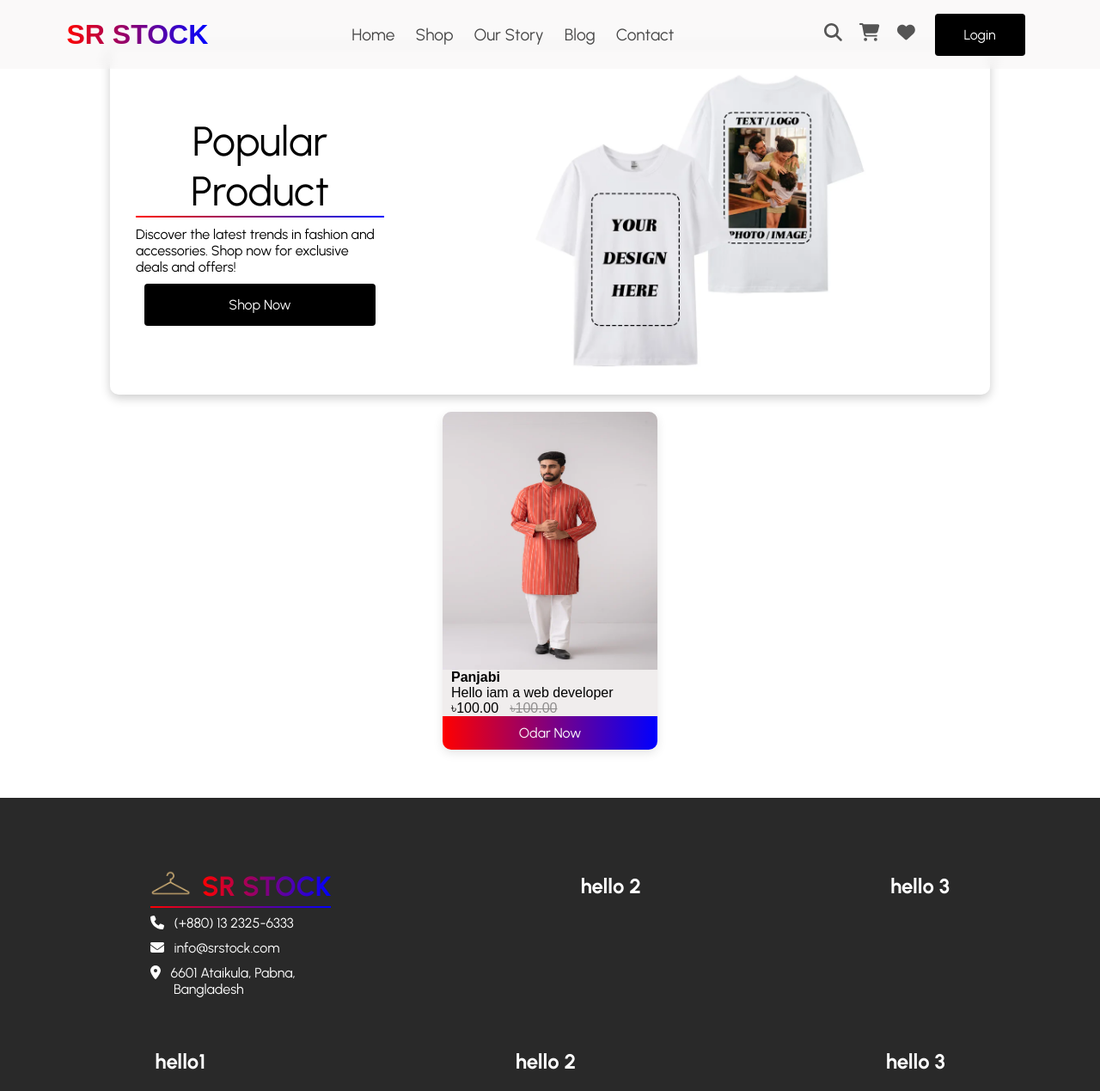
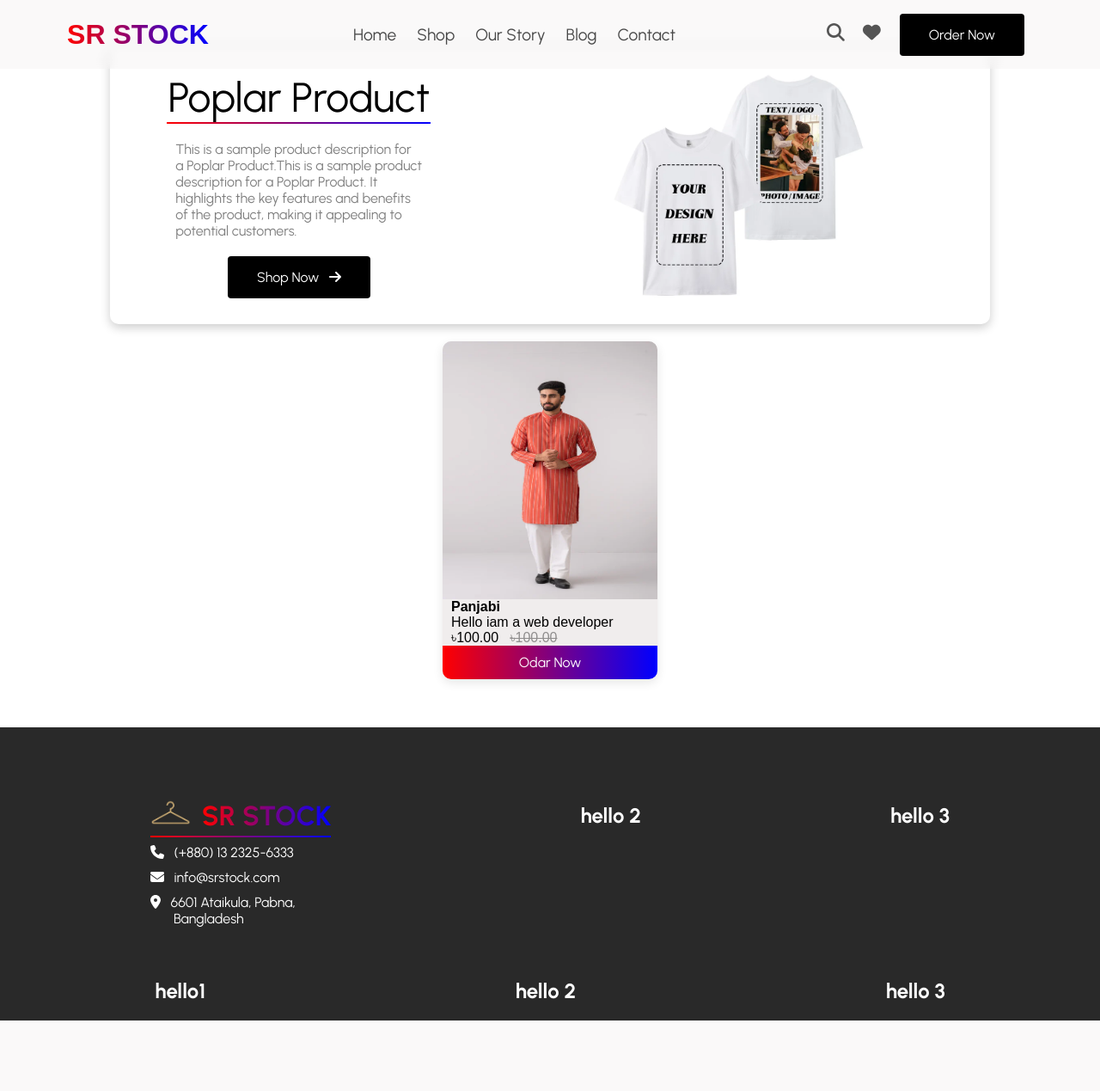
Before and after one commit to nahidhk/srstock, a PHP site: page / in a window 1280 px wide. Shown: the whole page at 86% size. After the commit the page ends 1187 px from the top, so only its background shows below. Run offline with PHP 8.4, Linux system fonts and the light colour scheme; some web fonts are replaced.

Commit message:
new update

```diff
--- a/index.html
+++ b/index.html
@@ -35,14 +35,12 @@
                 <button onclick="openpopup('mysearch')" class="icon-btn">
                     <i class="fas fa-search"></i>
                 </button>
-                <button class="icon-btn">
-                    <i class="fas fa-shopping-cart"></i>
-                </button>
+
                 <button class="icon-btn">
                     <i class="fas fa-heart"></i>
                 </button>
                 <button class="btn black-btn">
-                    Login
+                    Order Now
                 </button>
             </div>
         </div>
@@ -54,20 +52,10 @@
 
 
     <!-- carousel -->
-    <div class="carousel ">
-        <div class="mbulta flex medel">
-            <div class="padding flex center wrap row">
-                <div class="underline">Popular Product</div>
-                <p>Discover the latest trends in fashion and <br>accessories. Shop now for exclusive deals and offers!
-                </p>
-                <button class="btn black-btn">Shop Now</button>
+    <div class="carousel">
+        <div id="story" class="mbulta flex medel">
 
-            </div>
-            <div class="flex medel around">
-                <img class="feetImg" src="src/img/exampule.png" alt="" srcset="">
-            </div>
         </div>
-
     </div>
 
     <!-- shopping card -->
--- a/src/css/style.css
+++ b/src/css/style.css
@@ -210,7 +210,16 @@ body {
     width: 60%;
     height: 60%;
     object-fit: cover;
+    border-radius: 10px;
 
+}
+.summary{
+    font-family: "Urbanist", sans-serif;
+    color: #00000081;
+    padding: 10px;
+}
+.text-center {
+    text-align: center;
 }
 
 h1 {
@@ -303,13 +312,22 @@ a{
 .vcc{
     display: none;
 }
-
+.w50 ,.mw50 {
+    width: 50%;
+}
+.mw30{
+    width: 30%;
+}
 
 
 
 /* Mobile css */
 
 @media (max-width: 768px) {
+    .mw50 ,.mw30 {
+        width: 100%;
+    }
+
     .mbulta {
         flex-direction: column-reverse;
     }
--- a/src/js/main.js
+++ b/src/js/main.js
@@ -1,9 +1,39 @@
 
 console.log("main.js loaded");
 
-function closepopup(loaddata){
+function closepopup(loaddata) {
     document.getElementById(loaddata).style.display = "none";
 }
-function openpopup(loaddata){
+function openpopup(loaddata) {
     document.getElementById(loaddata).style.display = "flex";
 }
+
+
+
+
+// Tools function of backend by Nahid TDX
+
+fetch('/tools/data/srs_pp_code.json')
+    .then(response => response.json())
+    .then(data => {
+        const carasoleData = `
+
+    <div class="padding flex center wrap row mw30">
+                <div class="underline">${data.title}</div>
+                <p class=" summary">${data.summary}</p>
+               <div class="text-center">
+                <button onclick="location.href='${data.link}'" class="btn black-btn cont">
+                    ${data.btnName} &nbsp;
+                    <i class="fa-solid fa-arrow-right"></i>
+                </button>
+                </div>
+     </div>
+
+            <div class="flex medel around mw50">
+                <img class="feetImg" src="/src/img/${data.image}" alt="${data.imageAlt}" srcset="">
+            </div>
+
+   `
+        document.getElementById("story").innerHTML = carasoleData;
+    })
+    .catch(error => console.error("Error loading data:", error));
--- a/tools/data/srs_pp_code.json
+++ b/tools/data/srs_pp_code.json
@@ -1,6 +1,8 @@
 {
   "title":" Poplar Product",
-  "summary":"This is a offer price",
+  "summary":"This is a sample product description for a Poplar Product.This is a sample product description for a Poplar Product. It highlights the key features and benefits of the product, making it appealing to potential customers.",
   "btnName":"Shop Now",
-  "link":"/"
+  "link":"/",
+  "image":"exampule.png",
+  "imageAlt":"Poplar Product"
 }
```
